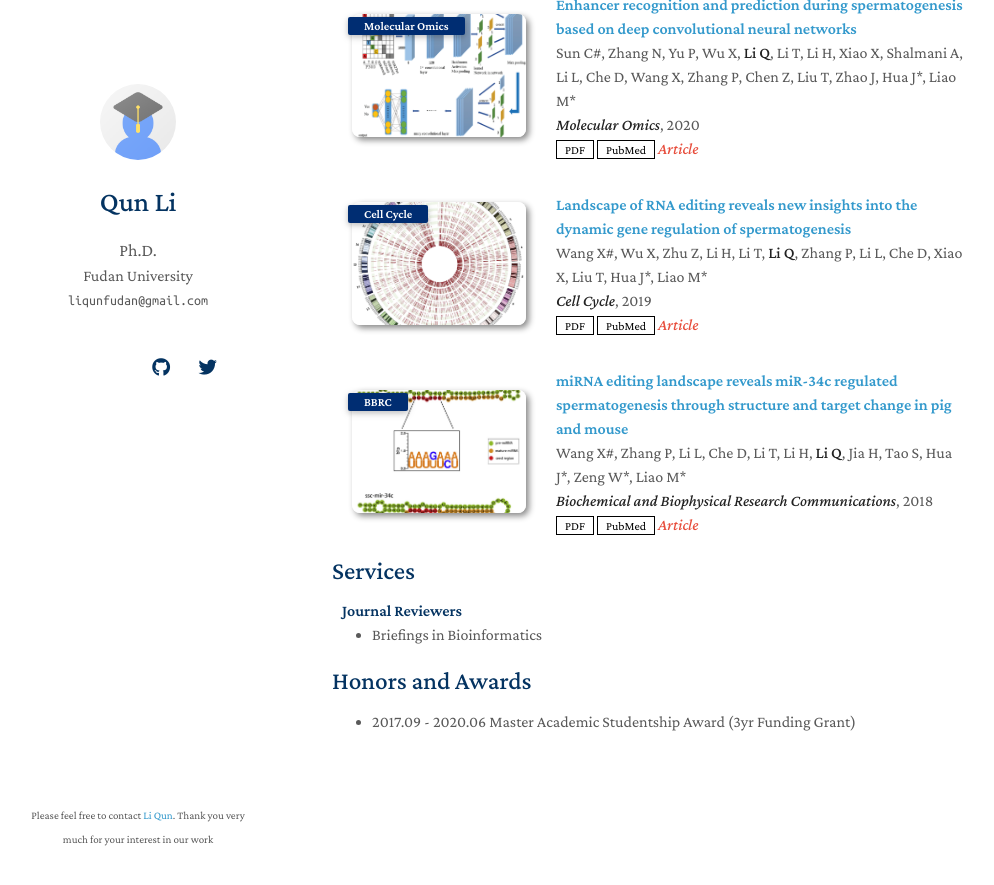
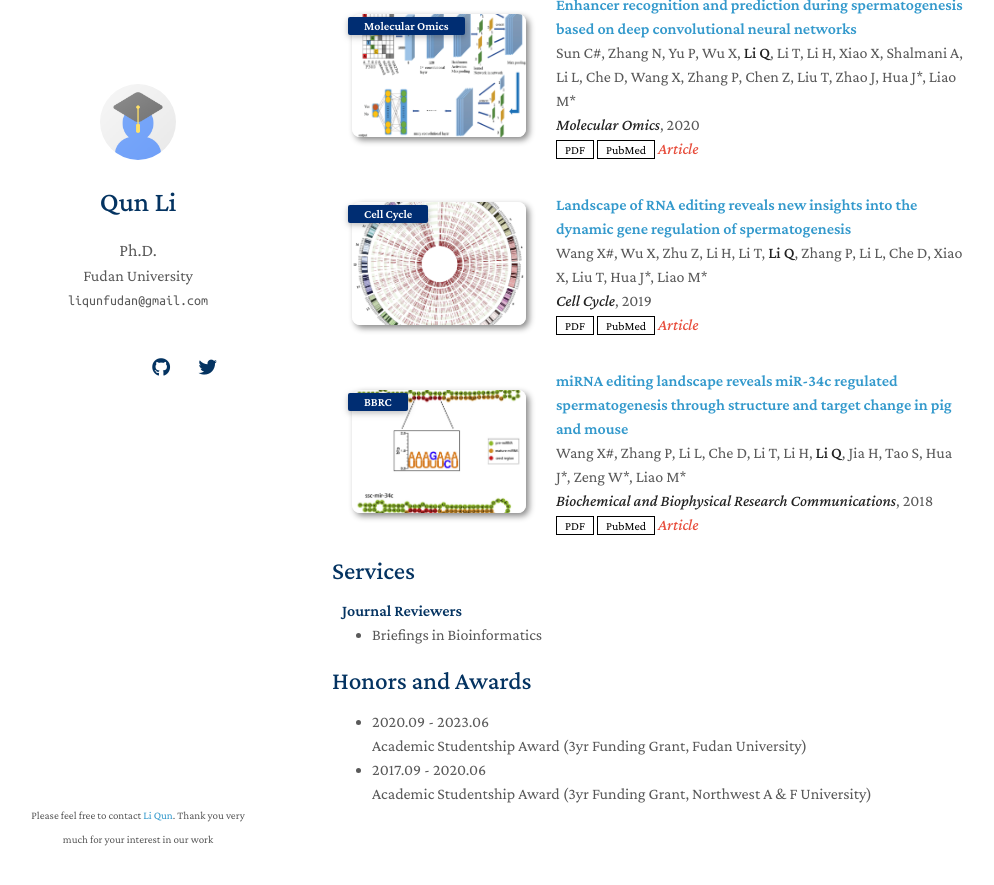
Before and after one commit to liqunbio/liqunbio.github.io, a Jekyll site: the page built from index.md, in a window 1280 px wide and 900 px high, scrolled down 2722 px. Shown: the top 885 px of the window, without its empty margins (138-1132 px from the left). Built offline with Jekyll 4.4.1, drawn with Linux system fonts in a browser that asks for light colours; nearby versions of some CDN libraries; a style sheet for code colours, icons or effects is not loaded; our own code applies the rules of GitHub Pages for plain Markdown files.

Commit message:
Update index.md

```diff
--- a/index.md
+++ b/index.md
@@ -37,5 +37,7 @@ Expression Regulation <br>
 {% include_relative _includes/services.md %}
 
 ## Honors and Awards
-
-- 2017.09 - 2020.06 Master Academic Studentship Award (3yr Funding Grant)
+- 2020.09 - 2023.06 <br>
+Academic Studentship Award (3yr Funding Grant, Fudan University)
+- 2017.09 - 2020.06 <br>
+Academic Studentship Award (3yr Funding Grant, Northwest A & F University)
```
